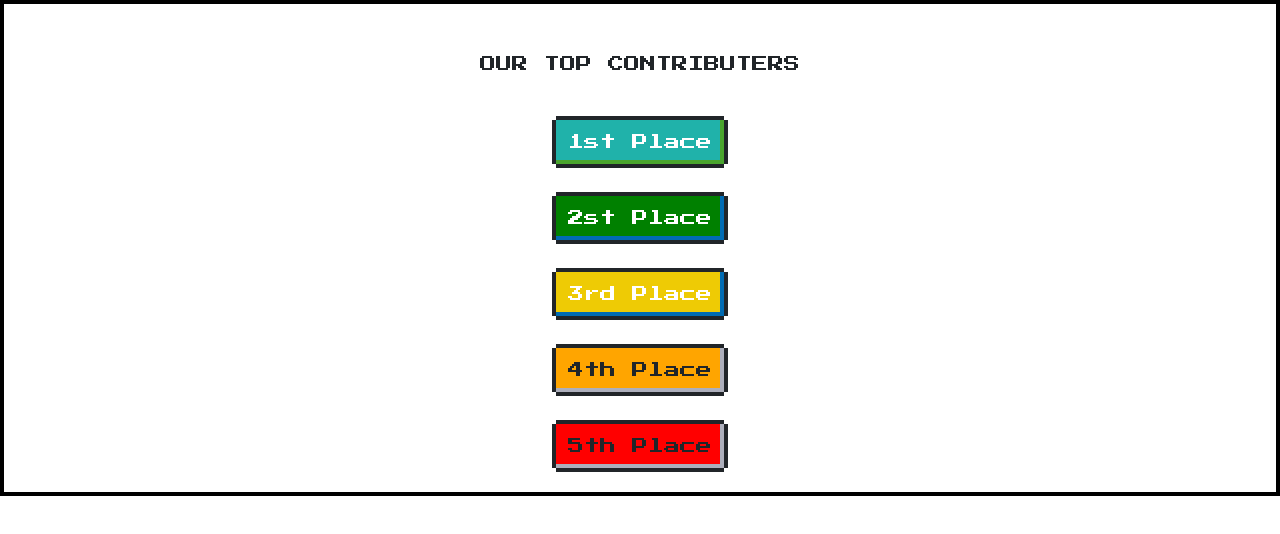
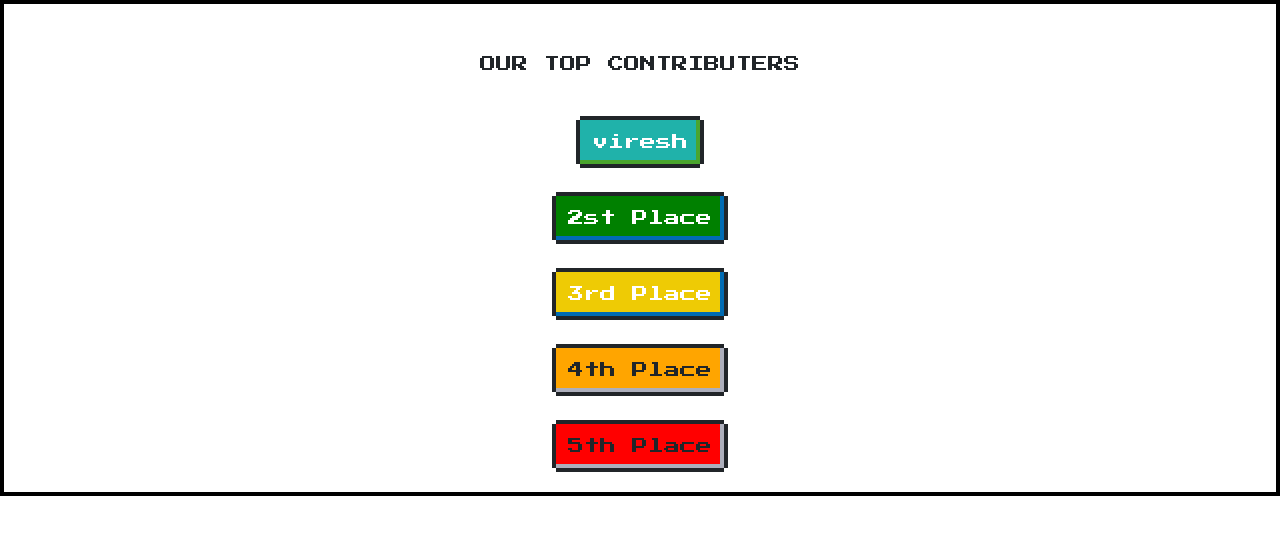
Before and after one commit to veeru1713/localhackday.github.io, a plain HTML site: page index.html in a window 1280 px wide. Drawn offline with nearby package versions, Linux system fonts and the light colour scheme.

Commit message:
veeru1713

```diff
--- a/index.html
+++ b/index.html
@@ -16,7 +16,7 @@
     <br>
     <p>OUR TOP CONTRIBUTERS</p>
     <br>
-    <button type="button" class="nes-btn is-success" style="background-color: lightseagreen;">1st Place</button>
+    <button type="button" class="nes-btn is-success" style="background-color: lightseagreen;">viresh</button>
     <br>
     <br>
     <button type="button" class="nes-btn is-primary" style="background-color: green;">2st Place</button>
```
